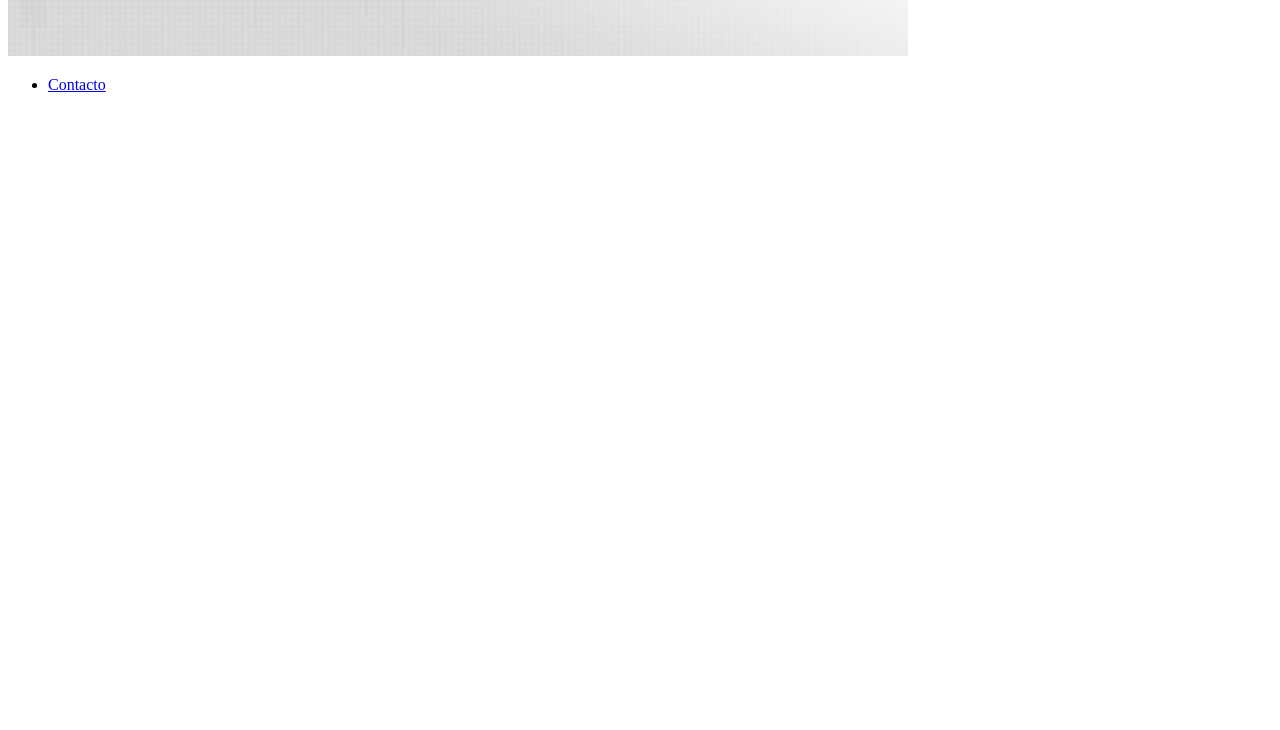
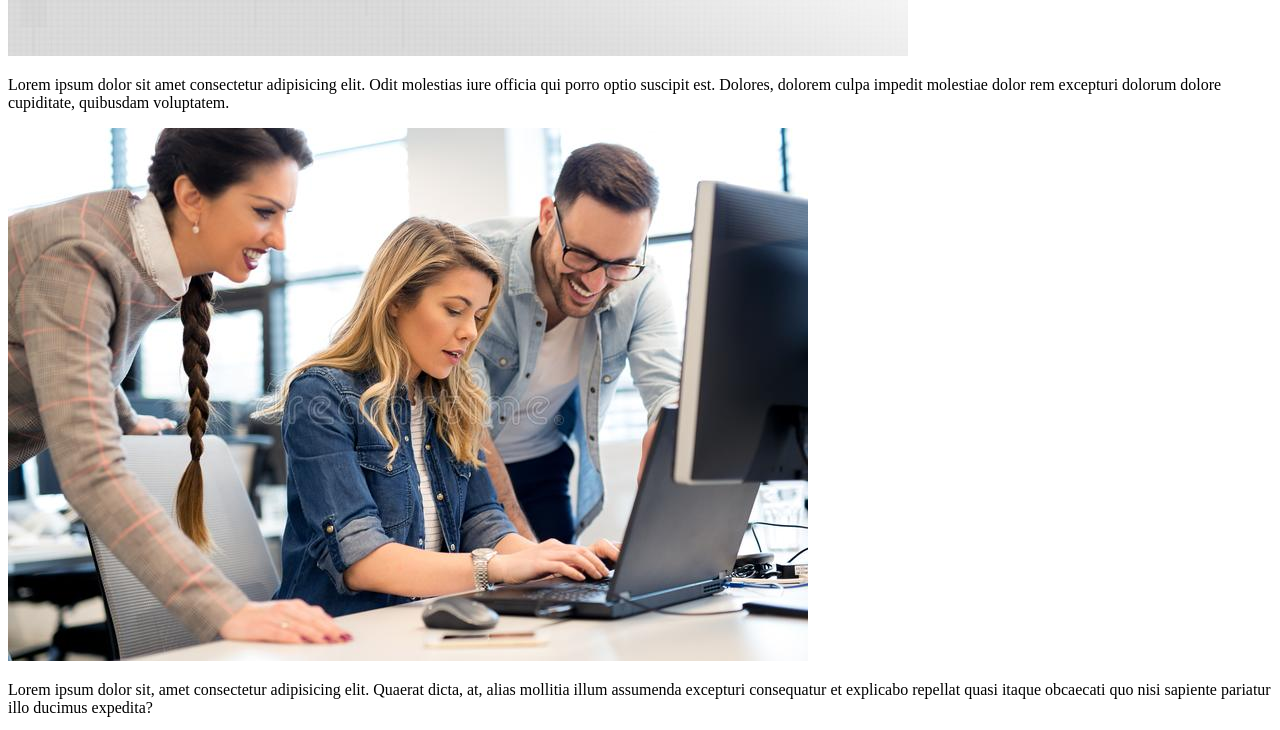
Before and after one commit to SantiFL/Portfolio-servicios, a plain HTML site: page index.html in a window 1280 px wide. Shown: the part 564-1294 px from the top of the page. Before the commit the page ends 800 px from the top, so only its background shows below. Drawn offline with Linux system fonts and the light colour scheme; grey boxes are pictures that could not be loaded.

Commit message:
más contenido

```diff
--- a/index.html
+++ b/index.html
@@ -24,6 +24,11 @@
             voluptates placeat itaque! Sit praesentium ut
             quas magni itaque dolor ratione error!</p>
             <img src="portfolio-management-services.jpg" alt="imagen">
+            <p>Lorem ipsum dolor sit amet consectetur adipisicing elit. Odit molestias iure officia qui porro optio suscipit est. Dolores, dolorem culpa impedit molestiae dolor rem excepturi dolorum dolore cupiditate, quibusdam voluptatem.</p>
+            <img src="group-young-business-people-software-developers-working-as-team-office-group-business-people-software-116377035.jpg" alt="people">
+            <p>Lorem ipsum dolor sit, amet consectetur adipisicing elit. Quaerat dicta, at, alias mollitia illum assumenda excepturi consequatur et explicabo repellat quasi itaque obcaecati quo nisi sapiente pariatur illo ducimus expedita?</p>
+            <iframe width="560" height="315" src="https://www.youtube.com/embed/IbYwDIHUwLA" title="YouTube video player" frameborder="0" allow="accelerometer; autoplay; clipboard-write; encrypted-media; gyroscope; picture-in-picture; web-share" allowfullscreen></iframe>
+
     </main>
     <footer>
         <ul>
```
Also changed, not shown: group-young-business-people-software-developers-working-as-team-office-group-business-people-software-116377035.jpg (added).
